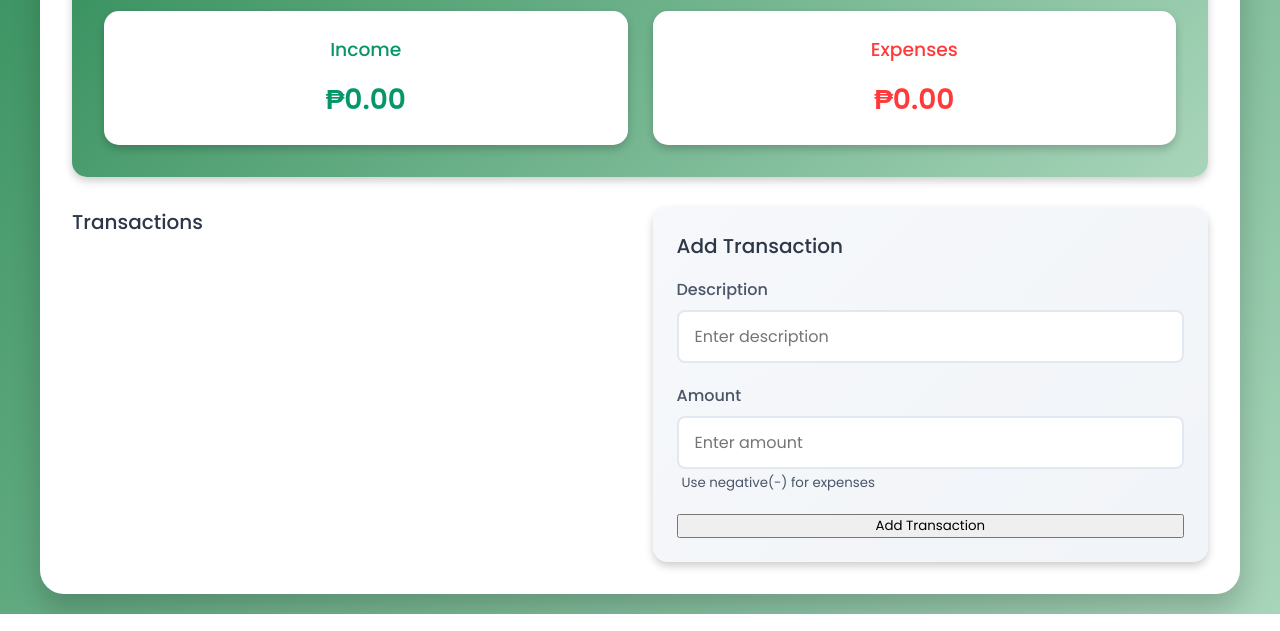
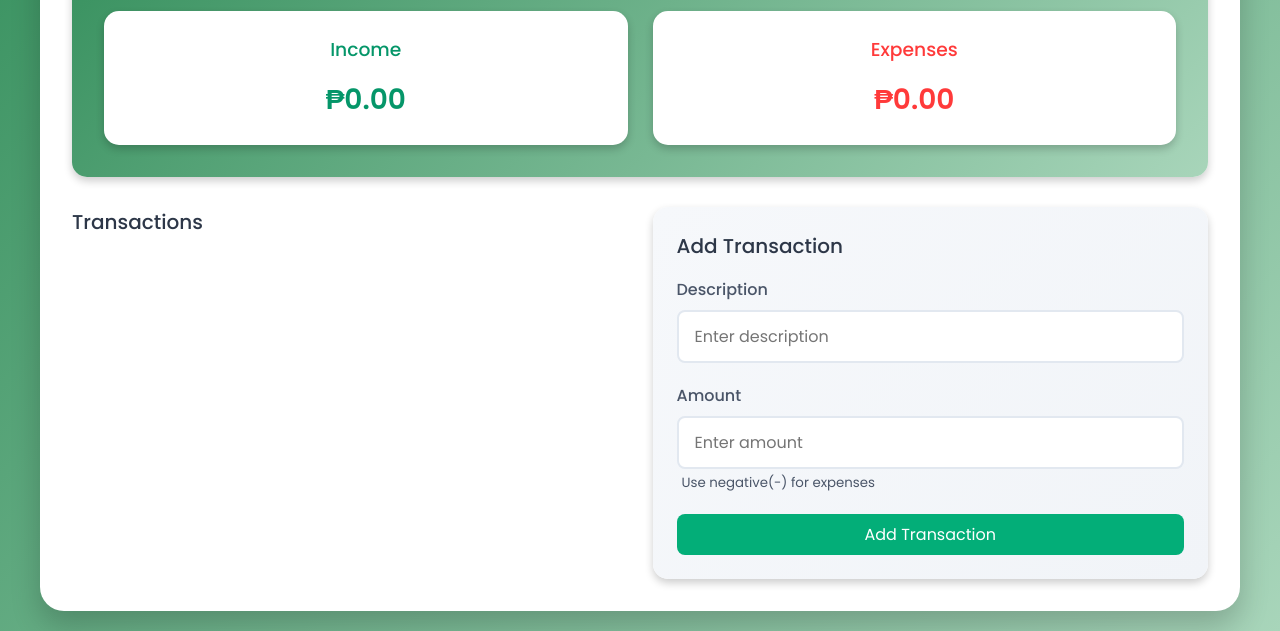
Before and after one commit to pikaPush/expense-tracker, a plain HTML site: page index.html in a window 1280 px wide. Shown: the part 304-935 px from the top of the page. Drawn offline with Linux system fonts and the light colour scheme.

Commit message:
Add primary button styling for forms
Set green background with white text, apply padding, font size, rounded
corners, and remove border. Enable pointer cursor for interactivity.

```diff
--- a/style.css
+++ b/style.css
@@ -255,3 +255,13 @@ form small {
   margin-left: 5px;
   color: #4a5568;
 }
+
+form button {
+  background-color: #03ae78;
+  color: #fff;
+  padding: 8px 16px;
+  font-size: 16px;
+  border-radius: 8px;
+  border: none;
+  cursor: pointer;
+}
```
